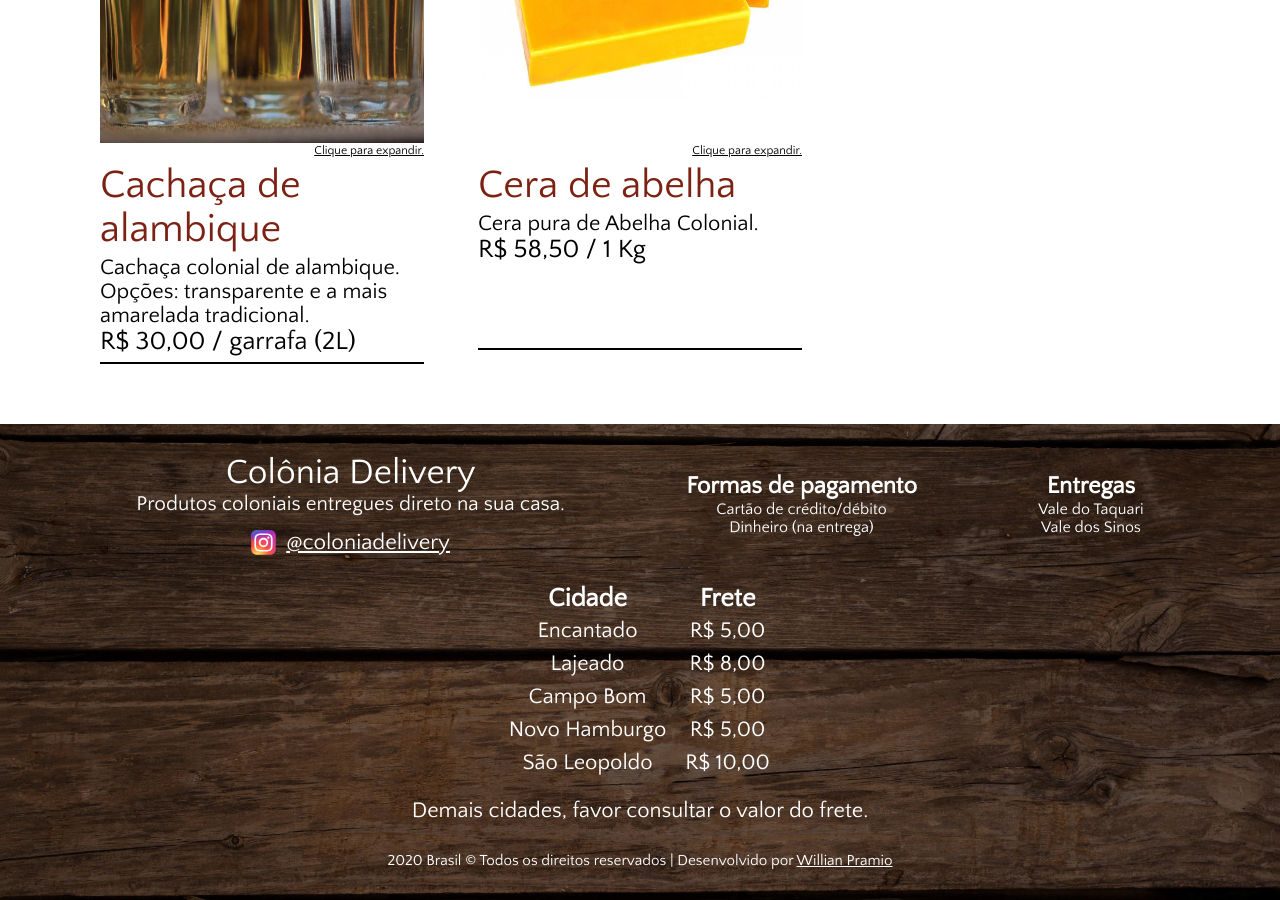
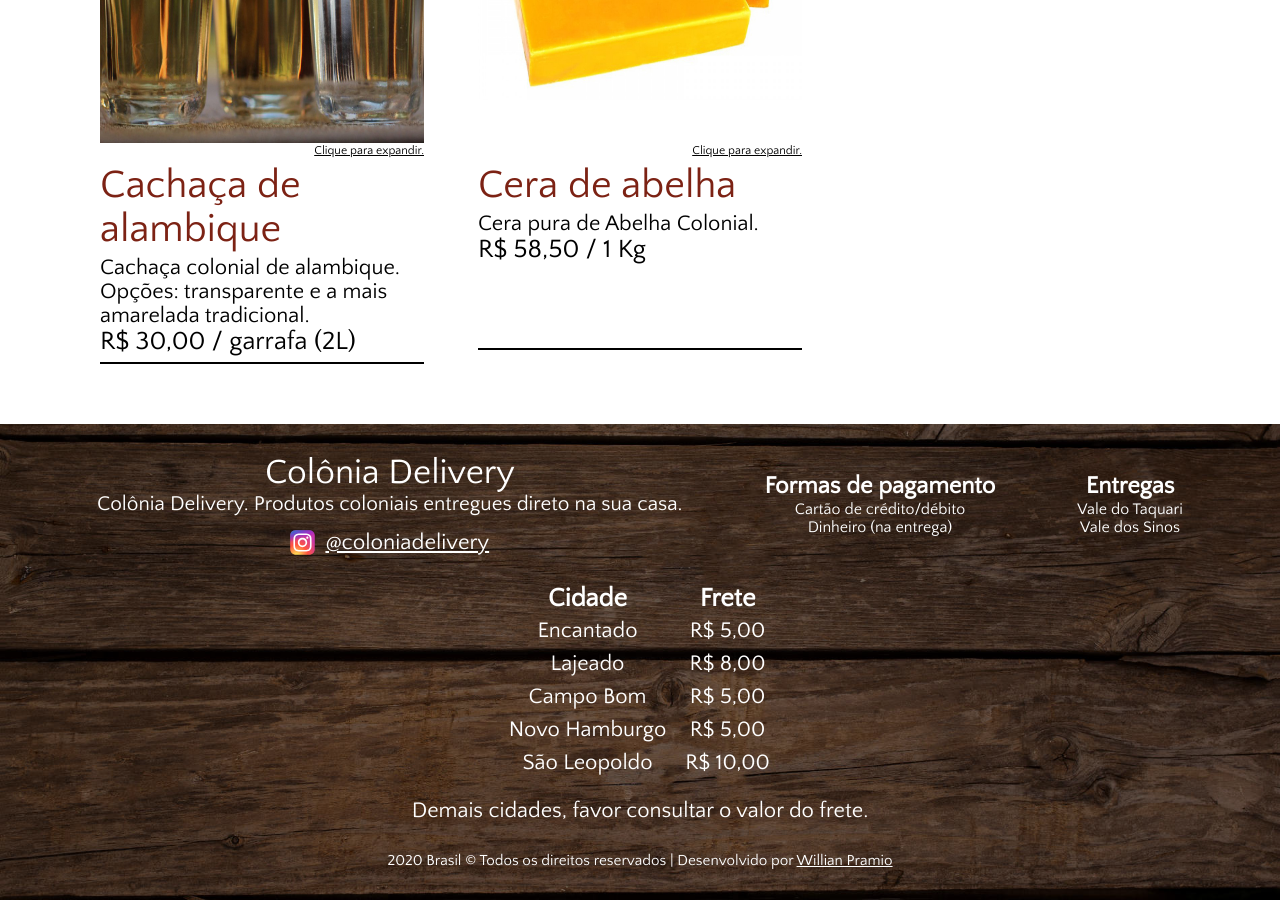
Before and after one commit to wpramio/coloniadelivery-site, a Jekyll site: the page built from index.html, in a window 1280 px wide and 900 px high, scrolled down 3603 px. Built offline with Jekyll 4.4.1, drawn with Linux system fonts in a browser that asks for light colours.

Commit message:
Atualiza descrição do site
- Interessante colocar o nome do site na descrição para ajudar na busca do Google

```diff
--- a/_config.yml
+++ b/_config.yml
@@ -20,7 +20,7 @@
 
 title: Colônia Delivery
 description: >- # this means to ignore newlines until "baseurl:"
-  Produtos coloniais entregues direto na sua casa.
+  Colônia Delivery. Produtos coloniais entregues direto na sua casa.
 baseurl: "" # the subpath of your site, e.g. /blog
 url: "http://www.coloniadelivery.com.br" # the base hostname & protocol for your site, e.g. http://example.com
 
```
